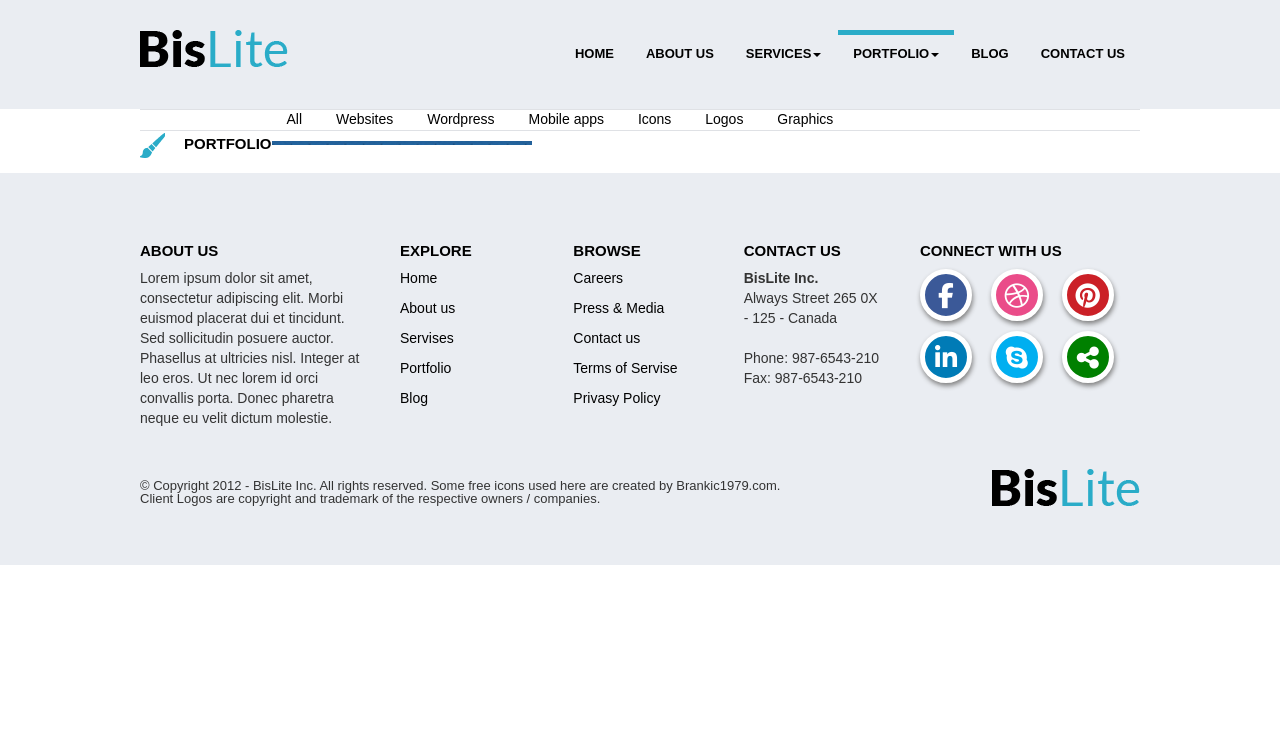
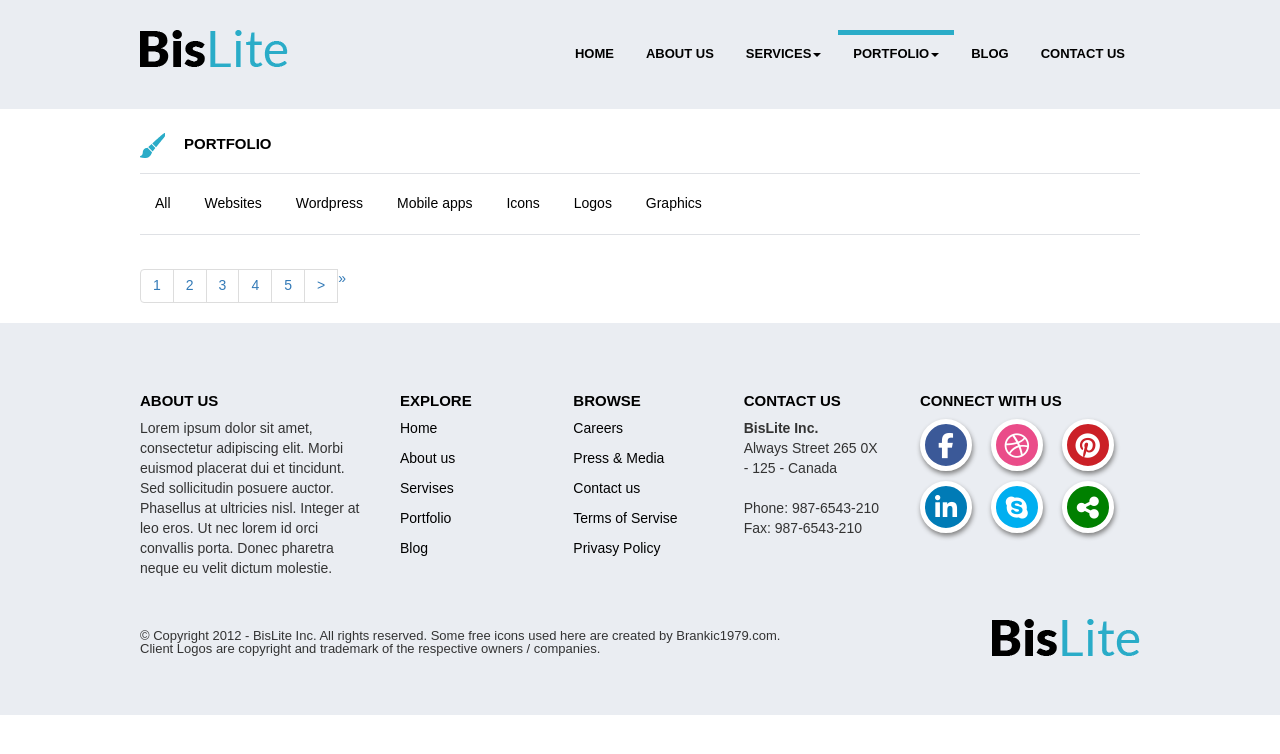
Before and after one commit to AndrewKamenev/Bislite, a website: page portfolio.html in a window 1280 px wide. Drawn offline with Linux system fonts and the light colour scheme.

Commit message:
portfolio nav

```diff
--- a/portfolio.html
+++ b/portfolio.html
@@ -51,7 +51,8 @@
 	</header>
 	<div class="content">
 <div class="container">
-	<h2 class="h2 block-title block-title-with-ico float-left" style="background-image: url('images/icon-brush.svg');">Portfolio</h2>
+	<h2 class="h2 block-title block-title-with-ico" style="background-image: url('images/icon-brush.svg');">Portfolio</h2>
+<div class="portfolio">
 	<ul class="portfolio-nav">
 		<li><a href="#" class="portfolio-nav-link .portfolio-nav-link-active">All</a></li>
 		<li><a href="#" class="portfolio-nav-link">Websites</a></li>
@@ -64,8 +65,8 @@
 	<div class="row">
 		<div class="col-md-3 col-sm-6 col-xs-12">
 			<!-- <div class="h-cards__box h-cards-gallery__box"> -->
-					<div class="h-cards__img-holder"><img src="images/content/works/img13.jpg" alt="" class="h-cards__img"></div>
-<!-- 					<div class="h-cards__hover">
+					<!-- <div class="h-cards__img-holder"><img src="images/content/works/img13.jpg" alt="" class="h-cards__img"></div> -->
+	<!-- 					<div class="h-cards__hover">
 						<div class="h-cards__content">
 							<div class="h-cards__content-control">
 								<div class="h-cards__content-inner">
@@ -77,8 +78,8 @@
 							</div>
 						</div>
 					</div>
-				</div>
-		</div> -->
+				</div> -->
+		</div>
 		<div class="col-md-3 col-sm-6 col-xs-12"></div>
 		<div class="col-md-3 col-sm-6 col-xs-12"></div>
 		<div class="col-md-3 col-sm-6 col-xs-12"></div>
@@ -95,8 +96,28 @@
 		<div class="col-md-3 col-sm-6 col-xs-12"></div>
 		<div class="col-md-3 col-sm-6 col-xs-12"></div>
 	</div>
+	<nav aria-label="Page navigation">
+  <ul class="pagination">
+    <li><a href="#">1</a></li>
+    <li><a href="#">2</a></li>
+    <li><a href="#">3</a></li>
+    <li><a href="#">4</a></li>
+    <li><a href="#">5</a></li>
+    <li>
+      <li>
+      <a href="#" aria-label="Next">
+        <span aria-hidden="true">></span>
+      </a>
+    </li>
+      <a href="#" aria-label="Next">
+        <span aria-hidden="true">&raquo;</span>
+      </a>
+    </li>
+
+  </ul>
+</nav>
 </div>
-	</div>
+</div>
 	</div>
 
 	<footer class="footer block block-overlay">
--- a/scss/main.scss
+++ b/scss/main.scss
@@ -210,12 +210,13 @@
 .soc-icon-share {
 	background-color: green;
 }
+
 .portfolio-nav-link-active {
 	background: $color-aditional;
 }
 .portfolio-nav {
 	list-style: none;
-	display: block;
+	padding: 20px 0;
 	border-top: 1px solid #dfe1e5;
 	border-bottom: 1px solid #dfe1e5;
 	li {
```
Also changed, not shown: css/all.css, 1 other file.
